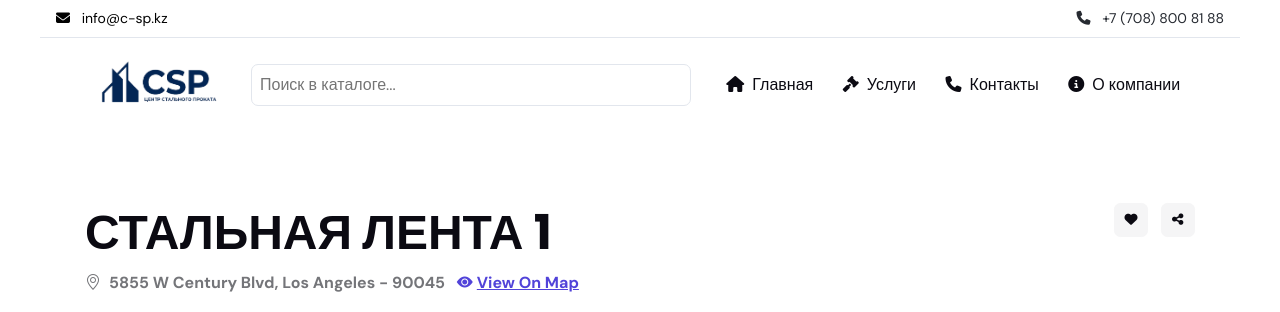
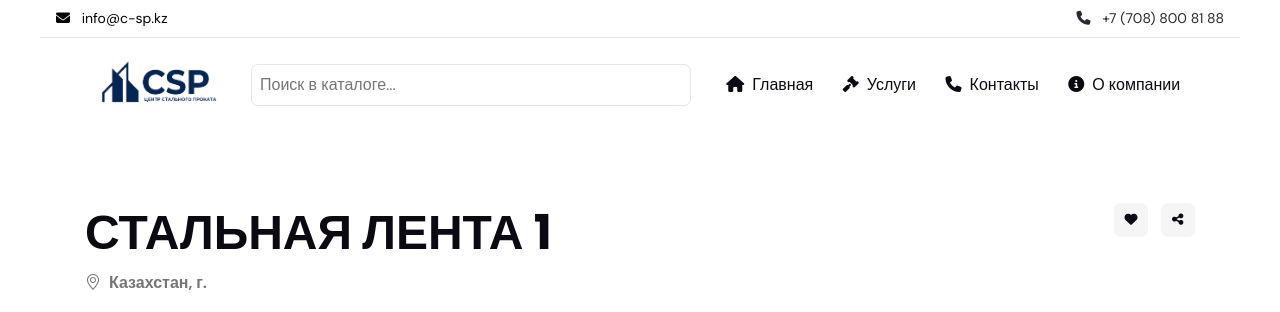
Before and after one commit to tab1k/c-sp.kz, a Django app: a page that uses src/templates/product/product_detail.html in a window 1280 px wide. Shown: the top 312 px of the page. Run offline with Django 5.2, Linux system fonts and the light colour scheme; data comes from the database, SQL or seed files in the repository; some libraries are stand-ins or nearby versions.

Commit message:
added product detail info

```diff
--- a/src/templates/product/product_detail.html
+++ b/src/templates/product/product_detail.html
@@ -189,10 +189,8 @@
                         <div class="mb-2 mb-lg-0">
                             <h1 class="fs-2">{{ product.name.upper }} </h1>
                             <!-- Location -->
-                            <p class="fw-bold mb-0"><i class="bi bi-geo-alt me-2"></i>5855 W Century Blvd, Los Angeles - 90045
-                                <a href="#" class="ms-2 text-decoration-underline" data-bs-toggle="modal" data-bs-target="#mapmodal">
-                                    <i class="bi bi-eye-fill me-1"></i>View On Map
-                                </a>
+                            <p class="fw-bold mb-0"><i class="bi bi-geo-alt me-2"></i>Казахстан, г.
+
                             </p>
                         </div>
 
@@ -237,8 +235,10 @@
             <div class="row g-2">
                 <!-- Image -->
                 <div class="w-100">
-                    <a data-glightbox="" data-gallery="gallery" href="{{ product.image.url }}">
-                        <div class="card card-grid-lg card-element-hover card-overlay-hover overflow-hidden" style="height: 200px; background-image:url('{{ product.image.url }}'); background-position: center left; background-size: cover;">
+                    <a data-glightbox="" data-gallery="gallery" href="{% if product.image %}{{ product.image.url }}{% else %}{% static 'images/tech/cartinka.jpg' %}{% endif %}">
+                        <div class="card card-grid-lg card-element-hover card-overlay-hover overflow-hidden"
+                             style="height: 200px; background-image:url('{% if product.image %}{{ product.image.url }}{% else %}{% static 'images/tech/cartinka.jpg' %}{% endif %}');
+                             background-position: center left; background-size: cover;">
                             <!-- Card hover element -->
                             <div class="hover-element position-absolute w-100 h-100">
                                 <i class="bi bi-fullscreen fs-6 text-white position-absolute top-50 start-50 translate-middle bg-dark rounded-1 p-2 lh-1"></i>
--- a/src/templates/product/product_list.html
+++ b/src/templates/product/product_list.html
@@ -661,7 +661,7 @@
 			<div class="col-xl-8 col-xxl-9">
 				<div class="hstack gap-3 justify-content-between justify-content-md-end">
 					<!-- Filter offcanvas button -->
-					<button class="btn btn-primary-soft btn-primary-check mb-0 d-xl-none w-100" style="background-color: #f5f5f5; color: black;" type="button" data-bs-toggle="offcanvas" data-bs-target="#offcanvasSidebar" aria-controls="offcanvasSidebar">
+					<button class="btn btn-primary-check mb-0 d-xl-none w-100" style="background-color: #f5f5f5; color: black;" type="button" data-bs-toggle="offcanvas" data-bs-target="#offcanvasSidebar" aria-controls="offcanvasSidebar">
 						<i class="fa-solid fa-sliders-h me-1"></i> Фильтры
 					</button>
 					<!-- tabs -->
--- a/src/templates/website/services.html
+++ b/src/templates/website/services.html
@@ -247,13 +247,13 @@
         <div class="grid">
 
               <a href="#">
-                <div class="grid-item" style="background-image: url('{% static 'images/tech/chernyi.jpg' %}');">
+                <div class="grid-item" style="background-image: url('{% static 'images/tech/lazer.jpg' %}');">
                     <span>Лазерная резка</span>
                 </div>
               </a>
 
               <a href="#">
-                <div class="grid-item" style="background-image: url('{% static 'images/tech/chernyi.jpg' %}');">
+                <div class="grid-item" style="background-image: url('{% static 'images/sys.jpeg' %}');">
                     <span>Изготовление воздуховодов и фасонных частей</span>
                 </div>
               </a>
```
